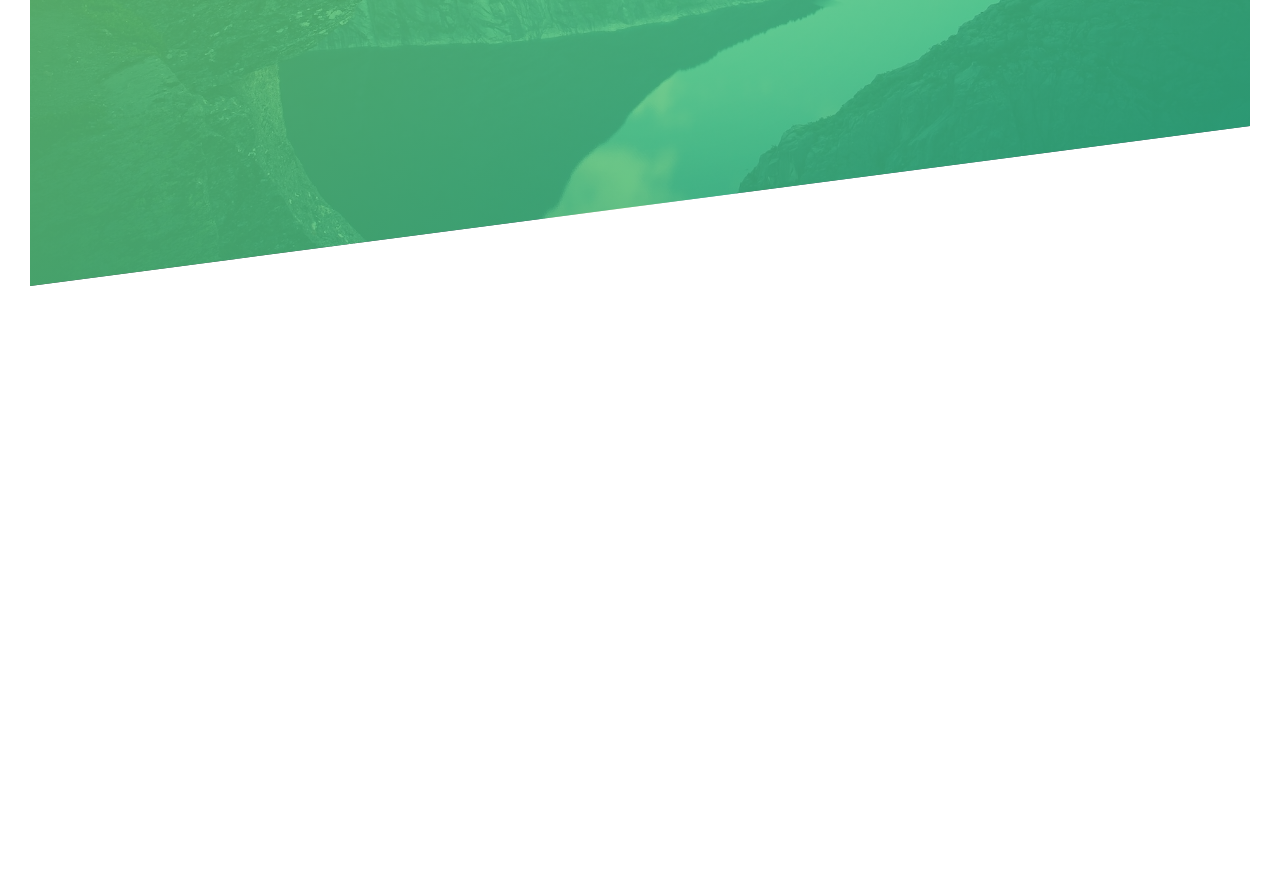
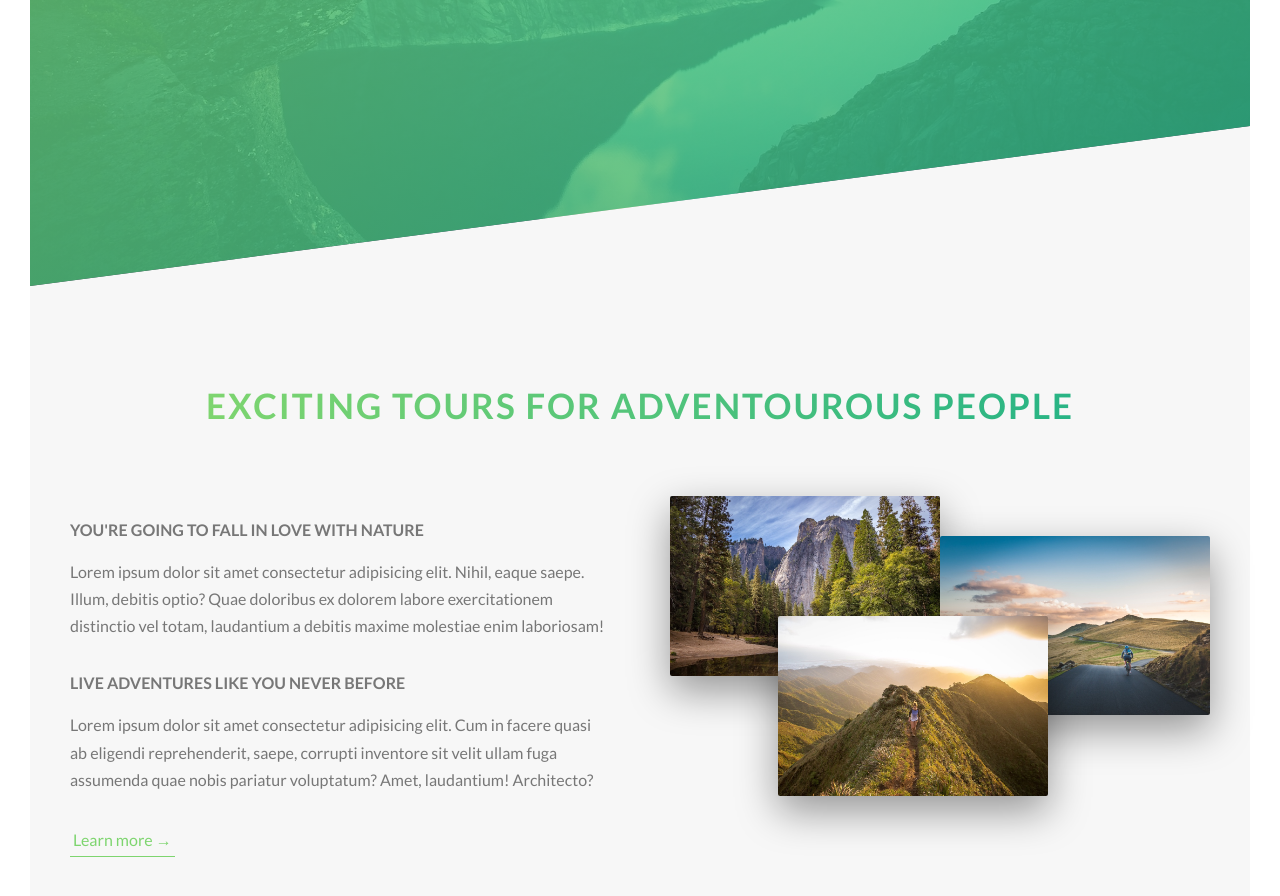
Before and after one commit to FelipeGXavier/css-projects, a website built with Parcel: page index.html in a window 1280 px wide. Shown: the part 504-1400 px from the top of the page. Before the commit the page ends 820 px from the top, so only its background shows below. Built offline with nearby package versions, Linux system fonts and the light colour scheme.

Commit message:
add composition to layout

```diff
--- a/index.html
+++ b/index.html
@@ -26,6 +26,46 @@
             <a href="" class="btn btn--white">Discover our tours</a>
         </div>
     </header>
+
+    <main>
+        <section class="section-about">
+            <div class="u-center-text u-margin-bottom-8">
+                <h2 class="heading-secondary">
+                    Exciting tours for adventourous people
+                </h2>
+            </div>
+
+            <div class="row">
+                <div class="col-1-of-2">
+                    <h3 class="heading-tertiary u-margin-bottom-2">You're going to fall in love with nature</h3>
+                    <p class="paragraph">
+                        Lorem ipsum dolor sit amet consectetur adipisicing elit. Nihil, eaque saepe. Illum, debitis
+                        optio? Quae doloribus ex dolorem labore exercitationem distinctio vel totam, laudantium a
+                        debitis maxime molestiae enim laboriosam!
+                    </p>
+
+                    <h3 class="heading-tertiary u-margin-bottom-2">Live adventures like you never before</h3>
+                    <p class="paragraph">
+                        Lorem ipsum dolor sit amet consectetur adipisicing elit. Cum in facere quasi ab eligendi
+                        reprehenderit, saepe, corrupti inventore sit velit ullam fuga assumenda quae nobis pariatur
+                        voluptatum? Amet, laudantium! Architecto?
+                    </p>
+                    <a href="#" class="btn-text">Learn more &rarr;</a>
+                </div>
+                <div class="col-1-of-2">
+                    <div class="composition">
+                        <img src="img/nat-1-large.jpg" alt="Photo 1" class="composition__photo composition__photo--p1">
+                    </div>
+                    <div class="composition">
+                        <img src="img/nat-2-large.jpg" alt="Photo 1" class="composition__photo composition__photo--p2">
+                    </div>
+                    <div class="composition">
+                        <img src="img/nat-3-large.jpg" alt="Photo 1" class="composition__photo composition__photo--p3">
+                    </div>
+                </div>
+            </div>
+        </section>
+    </main>
 </body>
 
 </html>
--- a/sass/abstract/_variables.scss
+++ b/sass/abstract/_variables.scss
@@ -2,6 +2,9 @@ $color-light-green: #7ed56f;
 $color-medium-green: #55c57a;
 $dark-green: #28b485;
 $color-black: black;
+$color-light-gray-1: #f7f7f7f7;
+
+$default-font-size: 1.6rem;
 
 $gutter-width: 114rem;
 $gutter-vertical: 8rem;
--- a/sass/base/_typography.scss
+++ b/sass/base/_typography.scss
@@ -18,10 +18,34 @@
   }
 }
 
+.heading-secondary{
+  font-size: 3.5rem;
+  text-transform: uppercase;
+  font-weight: 700;
+  background-image: linear-gradient(to right, $color-light-green, $dark-green);
+  -webkit-background-clip: text;
+  letter-spacing: .2rem;
+  color: transparent;
+  display: inline-block;
+}
+
+.heading-tertiary{
+  font-size: $default-font-size;
+  font-weight: 700;
+  text-transform: uppercase;
+}
+
+.paragraph{
+  font-size: $default-font-size;
+  &:not(:last-child){
+    margin-bottom: 3rem;
+  }
+}
+
 body {
   font-family: 'Lato';
   font-weight: 400;
-  font-size: 1.6rem;
+  font-size: $default-font-size;
   line-height: 1.7;
   color: #777;
   padding: 3rem;
--- a/sass/base/_util.scss
+++ b/sass/base/_util.scss
@@ -0,0 +1,11 @@
+.u-center-text{
+  text-align: center;
+}
+
+.u-margin-bottom-8{
+  margin-bottom: 8rem;
+}
+
+.u-margin-bottom-2{
+  margin-bottom: 1.5rem;
+}
--- a/sass/component/_button.scss
+++ b/sass/component/_button.scss
@@ -24,3 +24,23 @@
     box-shadow: 0 .5rem 1rem rgba($color-black, .2);
   }
 }
+
+.btn-text{
+  &:visited,
+  &:link {
+    font-size: $default-font-size;
+    color: $color-light-green;
+    display: inline-block;
+    text-decoration: none;
+    border-bottom: 1px solid $color-light-green;
+    padding: 3px;
+    transition: all .2s ease-in-out;
+
+  }
+
+  &:hover{
+    background-color: $color-light-green;
+    color: white;
+    box-shadow: 0 1rem 2rem rgba($color-black, .15);
+  }
+}
--- /dev/null
+++ b/sass/component/_composition.scss
@@ -0,0 +1,30 @@
+.composition {
+  position: relative;
+  &__photo {
+    width: 50%;
+    box-shadow: 0 1.5rem 4rem rgba($color-black, .4);
+    border-radius: 2px;
+    position: absolute;
+    transition: all .2s ease-in-out;
+    z-index: 10;
+    &--p1{
+      left: 0;
+      top: -2rem;
+    }
+
+    &--p2{
+      right: 0;
+      top: 2rem;
+    }
+
+    &--p3{
+      left: 20%;
+      top: 10rem;
+    }
+
+    &:hover{
+      transform: scale(1.05);
+      z-index: 20;
+    }
+  }
+}
--- a/sass/layout/_grid.scss
+++ b/sass/layout/_grid.scss
@@ -1,7 +1,6 @@
 .row {
   max-width: $gutter-width;
   margin: 0 auto;
-  overflow: auto;
   &:not(:last-child){
     margin-bottom: $gutter-vertical;
   }
@@ -9,7 +8,6 @@
 
   [class^="col-"]{
     float: left;
-    background-color: orange;
     &:not(:last-child){
       margin-right: $gutter-horizontal;
     }
--- a/sass/main.scss
+++ b/sass/main.scss
@@ -7,7 +7,10 @@
 @import "base/util";
 
 @import "component/button";
+@import "component/composition";
+
 @import "layout/header";
 @import "layout/grid";
 
+
 @import "pages/home";
--- a/sass/pages/_home.scss
+++ b/sass/pages/_home.scss
@@ -0,0 +1,5 @@
+.section-about{
+  background-color: $color-light-gray-1;
+  padding: 25rem 0;
+  margin-top: -20vh;
+}
```
Also changed, not shown: css/style.css.
